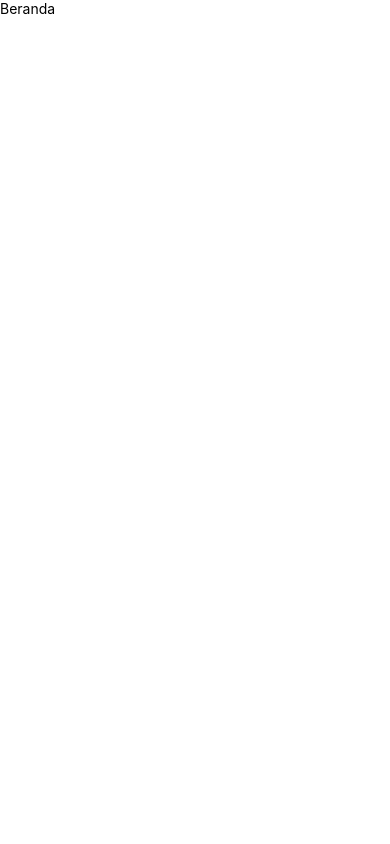
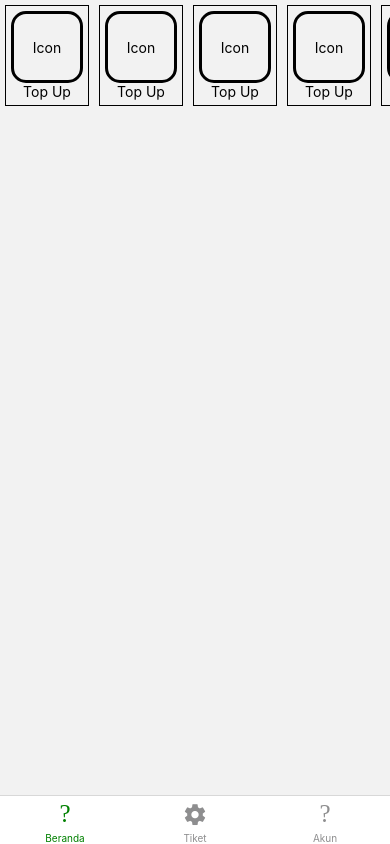
Before and after one commit to nunaprameswari/TicketPlane, a React Native app: screen /Beranda in a window 390 px wide. Built offline with nearby package versions, Linux system fonts and the light colour scheme.

Commit message:
pembuatan icon di beranda

```diff
--- a/index.js
+++ b/index.js
@@ -3,7 +3,7 @@
  */
 
 import {AppRegistry} from 'react-native';
-import App from './src/screens/Beranda';
+import App from './src/App';
 import {name as appName} from './app.json';
 
 AppRegistry.registerComponent(appName, () => App);
--- a/src/screens/Beranda.jsx
+++ b/src/screens/Beranda.jsx
@@ -1,4 +1,4 @@
-import {StyleSheet, Text, View} from 'react-native';
+import {FlatList, StyleSheet, Text, View} from 'react-native';
 import React from 'react';
 import Icon from '../components/Icon';
 
@@ -10,13 +10,15 @@
   {id: 5, label: 'Top Up'},
 ];
 
-const Beranda = () => {
-  return (
-    <View>
-      <Text>Beranda</Text>
-    </View>
-  );
-};
+const Beranda = () => (
+  <View>
+    <FlatList
+      data={Data}
+      renderItem={({item}) => <Icon label={item.label} />}
+      horizontal={true}
+    />
+  </View>
+);
 
 export default Beranda;
 
```
